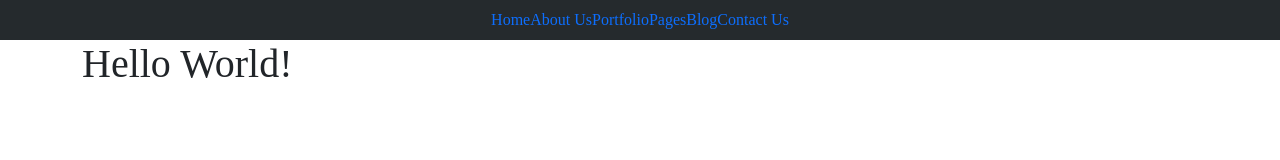
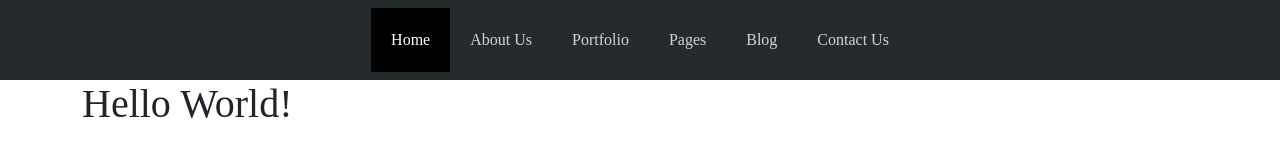
Before and after one commit to mdFahim-H/git, a plain HTML site: page index.html in a window 1280 px wide. Drawn offline with nearby package versions, Linux system fonts and the light colour scheme.

Commit message:
Update style.css

```diff
--- a/assets/css/style.css
+++ b/assets/css/style.css
@@ -61,11 +61,11 @@ ul.navbar-nav {
   align-items: center;
 }
 
-ul.navbar li {
+ul.navbar-nav li {
   float: left;
 }
 
-ul.navbar li a {
+ul.navbar-nav li a {
   display: inline-block;
   color: #d4d4d4;
   text-align: center;
@@ -73,18 +73,18 @@ ul.navbar li a {
   transition: 0.4s ease;
 }
 
-ul.navbar li a:hover,
+ul.navbar-nav li a:hover,
 .dropdown:hover .dropbtn {
   color: #fff;
   background-color: #000;
 }
 
-ul.navbar li a.active {
+ul.navbar-nav li a.active {
   color: #fff;
   background-color: #000;
 }
 
-ul.navbar li.dropdown {
+ul.navbar-nav li.dropdown {
   display: inline-block;
   /* display: block; */
 }
@@ -99,7 +99,7 @@ ul.navbar li.dropdown {
   z-index: 1;
 }
 
-ul.navbar .dropdown .dropdown-content a {
+ul.navbar-nav .dropdown .dropdown-content a {
   color: #000;
   display: block;
   padding: 12px 16px;
```
